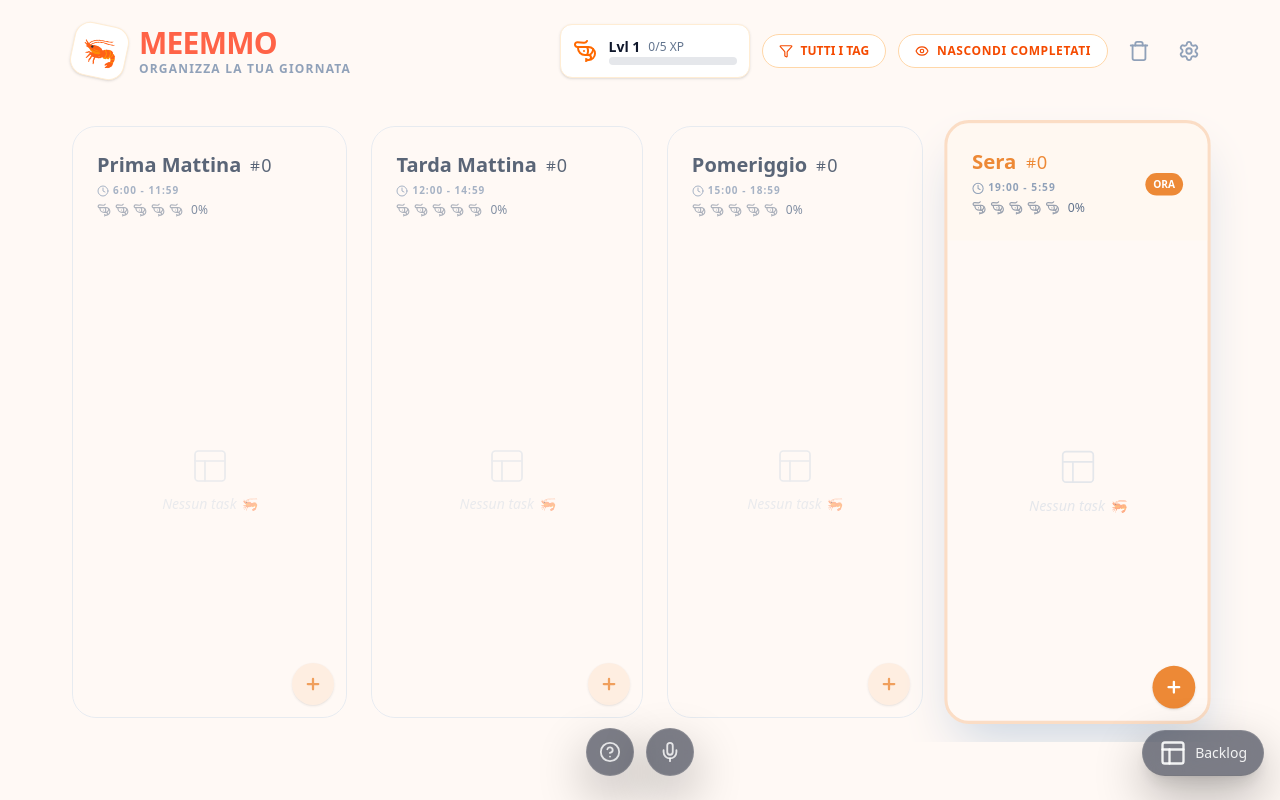
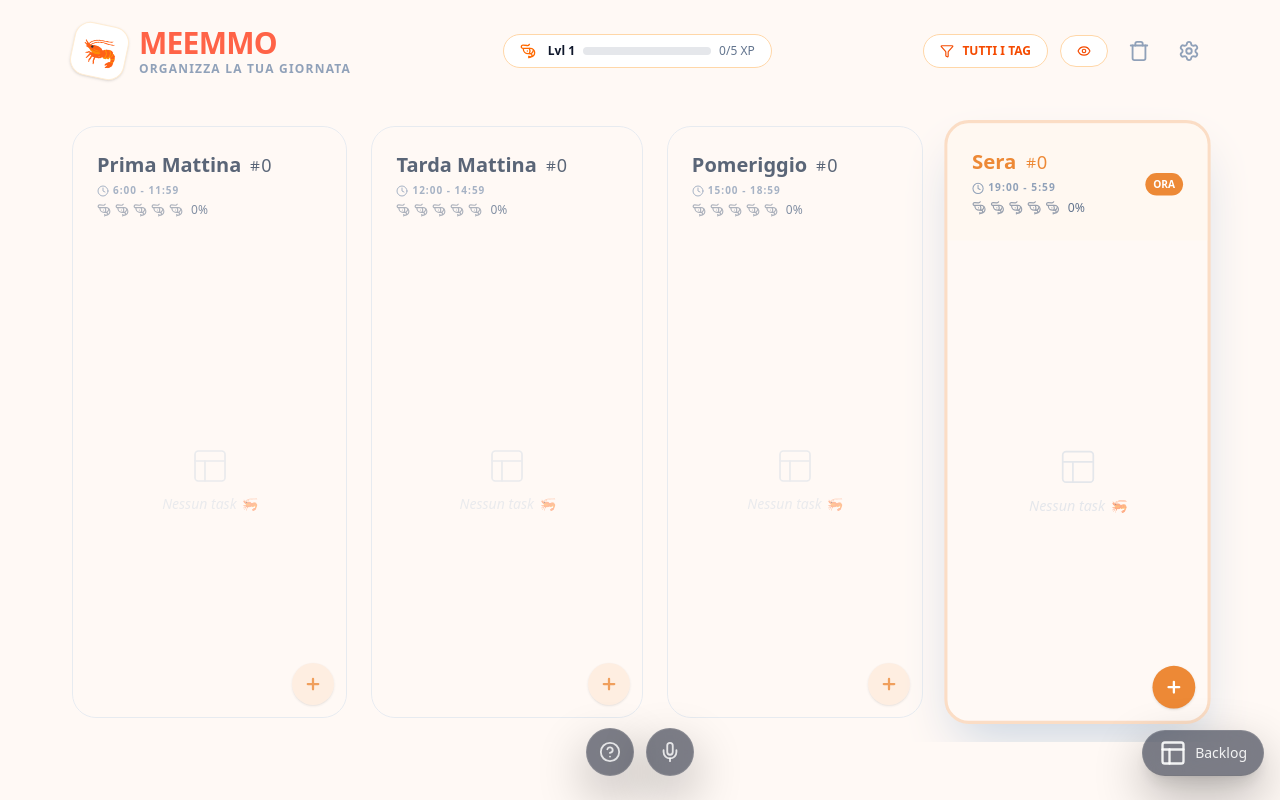
Before and after one commit to meemmo-app/meemmo-app.github.io, a React (Vite) app: page / in a window 1280 px wide. Built offline with nearby package versions, Linux system fonts and the light colour scheme.

Commit message:
improved experience lvl design

```diff
--- a/src/components/Header.jsx
+++ b/src/components/Header.jsx
@@ -1,5 +1,13 @@
 import { useState } from "react";
-import { Keyboard, Eye, EyeOff, Settings, Trash, Filter, Shrimp } from "lucide-react";
+import {
+  Keyboard,
+  Eye,
+  EyeOff,
+  Settings,
+  Trash,
+  Filter,
+  Shrimp,
+} from "lucide-react";
 import { ConfirmModal } from "./ConfirmModal";
 import { Dialog } from "./ui/Dialog";
 import { TagFilter } from "./TagFilter";
@@ -17,7 +25,6 @@ const HeaderIcon = ({ icon, onClick, title }) => {
 };
 
 const ExperienceLevel = ({ completedTasks }) => {
-  // Calculate level and progress using a balanced formula
   // Each level requires (level * 5) tasks to advance (level 1: 5 tasks, level 2: 10 tasks, etc.)
   const calculateLevelAndProgress = (tasks) => {
     let level = 1;
@@ -32,32 +39,38 @@ const ExperienceLevel = ({ completedTasks }) => {
     }
 
     const currentLevelExp = tasks - totalExpForCurrentLevel;
-    const progressPercentage = Math.min((currentLevelExp / expNeededForNextLevel) * 100, 100);
+    const progressPercentage = Math.min(
+      (currentLevelExp / expNeededForNextLevel) * 100,
+      100,
+    );
 
     return {
       level,
       progress: progressPercentage,
       currentExp: currentLevelExp,
       expNeeded: expNeededForNextLevel,
-      totalExp: tasks
+      totalExp: tasks,
     };
   };
 
-  const { level, progress, currentExp, expNeeded } = calculateLevelAndProgress(completedTasks);
+  const { level, progress, currentExp, expNeeded } =
+    calculateLevelAndProgress(completedTasks);
 
   return (
-    <div className="flex items-center gap-3 bg-white p-3 rounded-xl shadow-sm border border-orange-100">
-      <Shrimp size={24} className="text-orange-500" />
+    <div className="flex items-center gap-3 bg-white px-4 py-2 rounded-full shadow-none shadow-orange-200 border border-orange-200 text-xs">
+      <Shrimp size={16} className="text-orange-500 hide" />
       <div className="flex flex-col">
         <div className="flex items-center gap-2">
-          <span className="font-bold text-sm">Lvl {level}</span>
-          <span className="text-xs text-slate-500">{currentExp}/{expNeeded} XP</span>
-        </div>
-        <div className="w-32 h-2 bg-gray-200 rounded-full overflow-hidden">
-          <div
-            className="h-full bg-gradient-to-r from-orange-400 to-orange-500 transition-all duration-300"
-            style={{ width: `${progress}%` }}
-          ></div>
+          <span className="font-bold ">Lvl {level}</span>
+          <div className="w-32 h-2 bg-gray-200 rounded-full overflow-hidden">
+            <div
+              className="h-full bg-linear-to-r from-orange-400 to-orange-500 transition-all duration-300"
+              style={{ width: `${progress}%` }}
+            ></div>
+          </div>
+          <span className="text-xs text-slate-500">
+            {currentExp}/{expNeeded} XP
+          </span>
         </div>
       </div>
     </div>
@@ -72,11 +85,10 @@ const ToggleCompleteTaskVisibility = ({ showCompleted, setShowCompleted }) => {
       className={`cursor-pointer flex items-center gap-2 px-4 py-2 rounded-full border transition-all font-bold text-xs uppercase tracking-wider ${
         showCompleted
           ? "bg-white border-orange-200 text-orange-600"
-          : "bg-orange-500 text-white shadow-lg shadow-orange-200"
+          : "bg-orange-500 border-orange-400 text-white shadow-lg shadow-orange-200"
       }`}
     >
       {showCompleted ? <Eye size={14} /> : <EyeOff size={14} />}
-      {showCompleted ? "Nascondi completati" : "Mostra completati"}
     </button>
   );
 };
@@ -85,7 +97,6 @@ export const Header = ({
   selectedTag,
   setSelectedTag,
   allTags,
-
   ACCENT_COLOR,
   showCompleted,
   setShowCompleted,
@@ -121,8 +132,8 @@ export const Header = ({
         </div>
       </div>
 
+      <ExperienceLevel completedTasks={completedTasksCount} />
       <div className="flex gap-3 items-center">
-        <ExperienceLevel completedTasks={completedTasksCount} />
         <TagFilter
           selectedTag={selectedTag}
           setSelectedTag={setSelectedTag}
```
